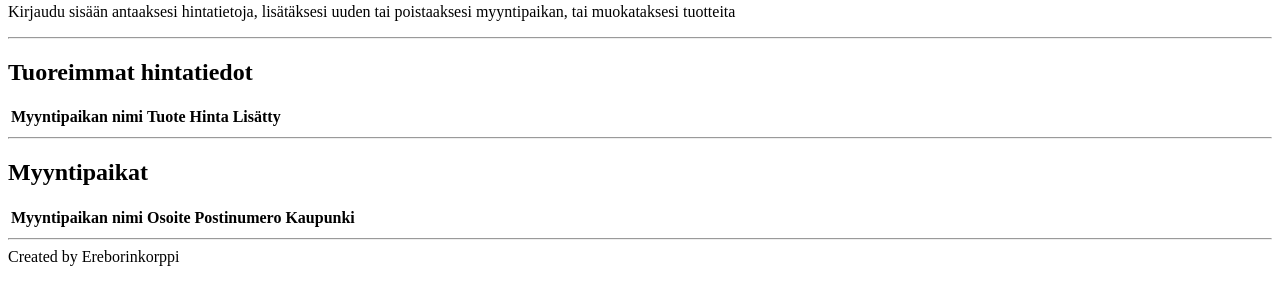
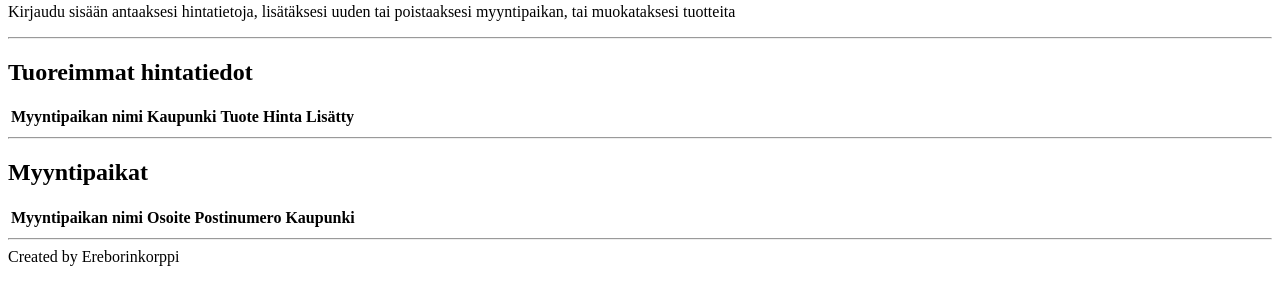
Before and after one commit to ereborinkorppi/torihinnat, a Flask app: template templates/index.html in a window 1280 px wide. Shown: the part 386-686 px from the top of the page. Run offline with Flask 2, Linux system fonts and the light colour scheme; the template is opened without the code that fills it, so the values that code supplies are empty.

Commit message:
Fixed city to show on price info

```diff
--- a/templates/index.html
+++ b/templates/index.html
@@ -3,7 +3,7 @@
 {% block content %}
 <h2>Tuoreimmat hintatiedot</h2>
 <table>
-  <tr><th>Myyntipaikan nimi</th><th>Tuote</th><th>Hinta</th><th>Lisätty</th></tr>
+  <tr><th>Myyntipaikan nimi</th><th>Kaupunki</th><th>Tuote</th><th>Hinta</th><th>Lisätty</th></tr>
 	{% for location_name,city,product_name,price,price_unit,added in price_line %}
   <tr><th>{{ location_name }}</th><th>{{ city }}</th><th>{{ product_name }}</th><th>{{ price }} {{ price_unit}}</th><th>{{ added }}</th></tr>
 	{% endfor %}
```
